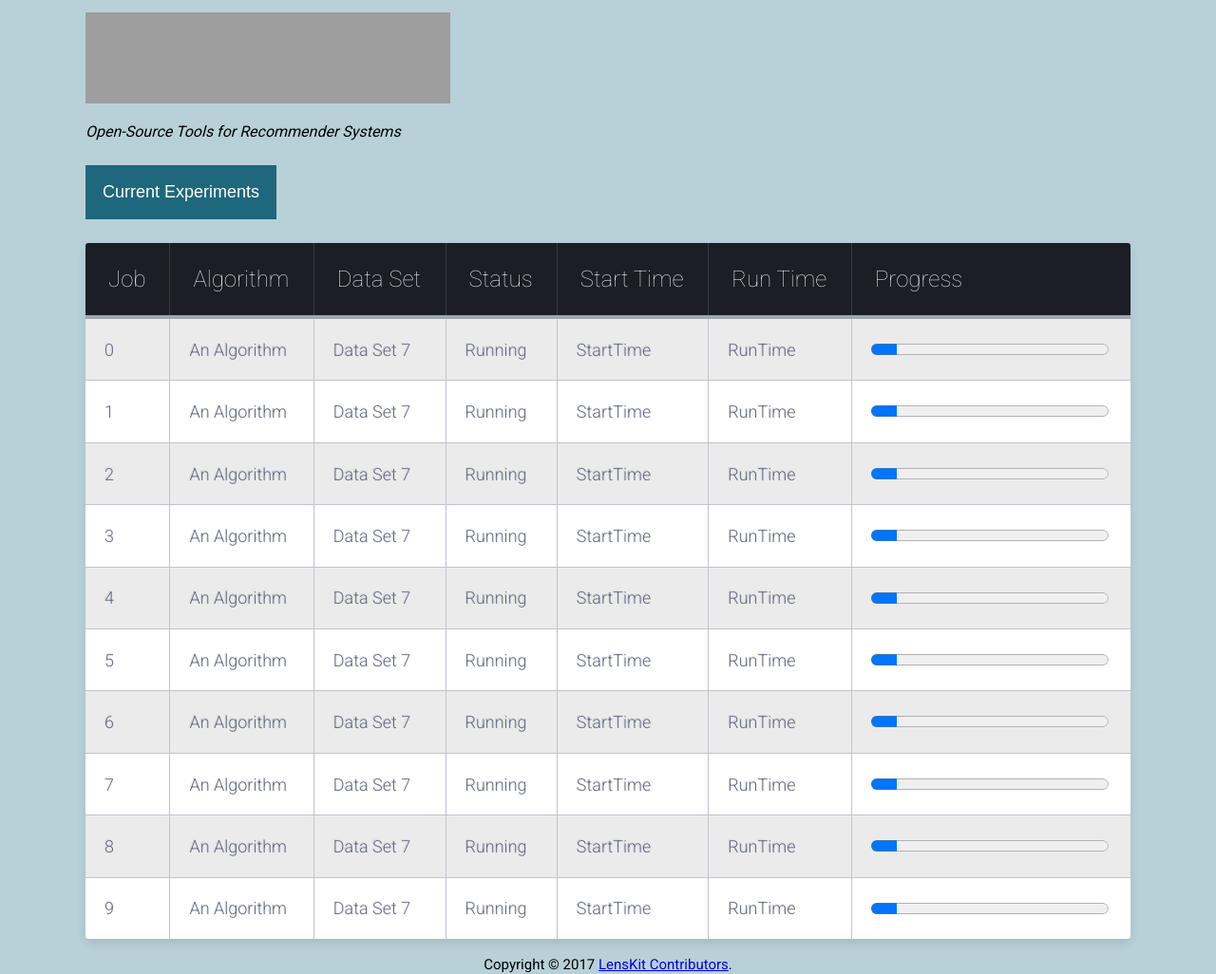
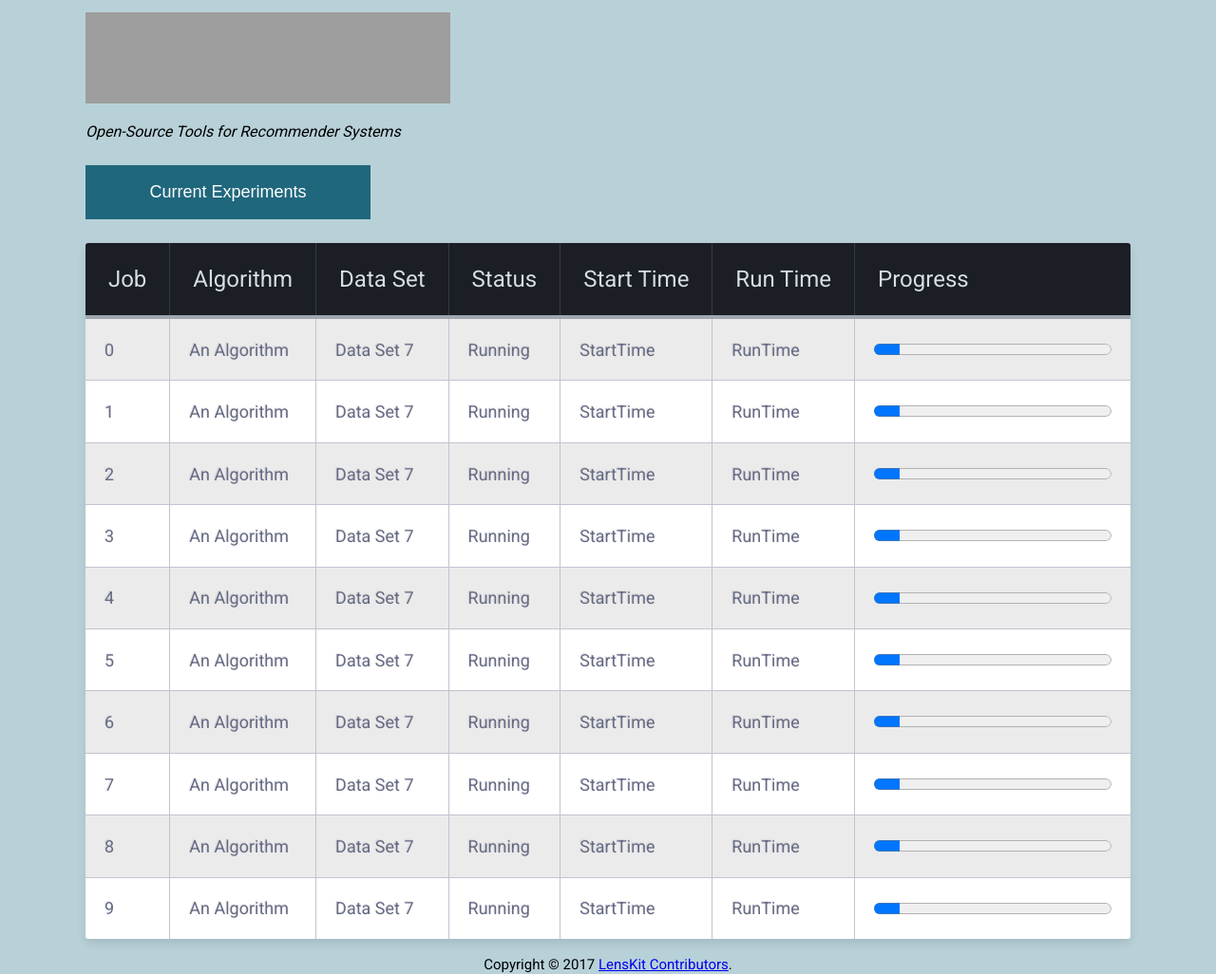
Before and after one commit to ifl2/Capstone-LenskitWeb, a PHP site: page / in a window 1280 px wide. Shown: the top 1026 px of the page at 95% size. Run offline with PHP 8.4, Linux system fonts and the light colour scheme; grey boxes are pictures that could not be loaded.

Commit message:
Update Style.css

```diff
--- a/Style.css
+++ b/Style.css
@@ -32,6 +32,7 @@ div.lenskit-status {
 .dropbtn {
 	background-color: #1f677c;
 	color: white;
+	min-width: 300px;
 	padding: 18px;
 	font-size: 18px;
 	border: none;
@@ -41,10 +42,10 @@ div.lenskit-status {
 	background-color: #5c3566;
 }
 .dropdown-content {
+	background-color: #EBEBEB;
 	display: none;
 	position: absolute;
-	background-color: #EBEBEB;
-	min-width: 160px;
+	min-width: 300px;
 	box-shadow: 0px 8px 16px 0px rgba(0,0,0,0.2);
 	z-index: 1;
 }
@@ -83,7 +84,7 @@ th {
 	border-bottom: 4px solid #9ea7af;
 	border-right: 1px solid #343a45;
 	font-size: 24px;
-	font-weight: 100;
+	font-weight: 400;
 	padding: 24px;
 	text-align: left;
 	text-shadow: 0 1px 1px rgba(0, 0, 0, 0.1);
@@ -101,7 +102,6 @@ tr {
 	border-bottom-: 1px solid #C1C3D1;
 	color: #666B85;
 	font-size: 16px;
-	font-weight: normal;
 	text-shadow: 0 1px 1px rgba(256, 256, 256, 0.1);
 }
 tr:hover td {
@@ -133,7 +133,6 @@ td {
 	padding: 20px;
 	text-align: left;
 	vertical-align: middle;
-	font-weight: 300;
 	font-size: 18px;
 	text-shadow: -1px -1px 1px rgba(0, 0, 0, 0.1);
 	border-right: 1px solid #C1C3D1;
```
